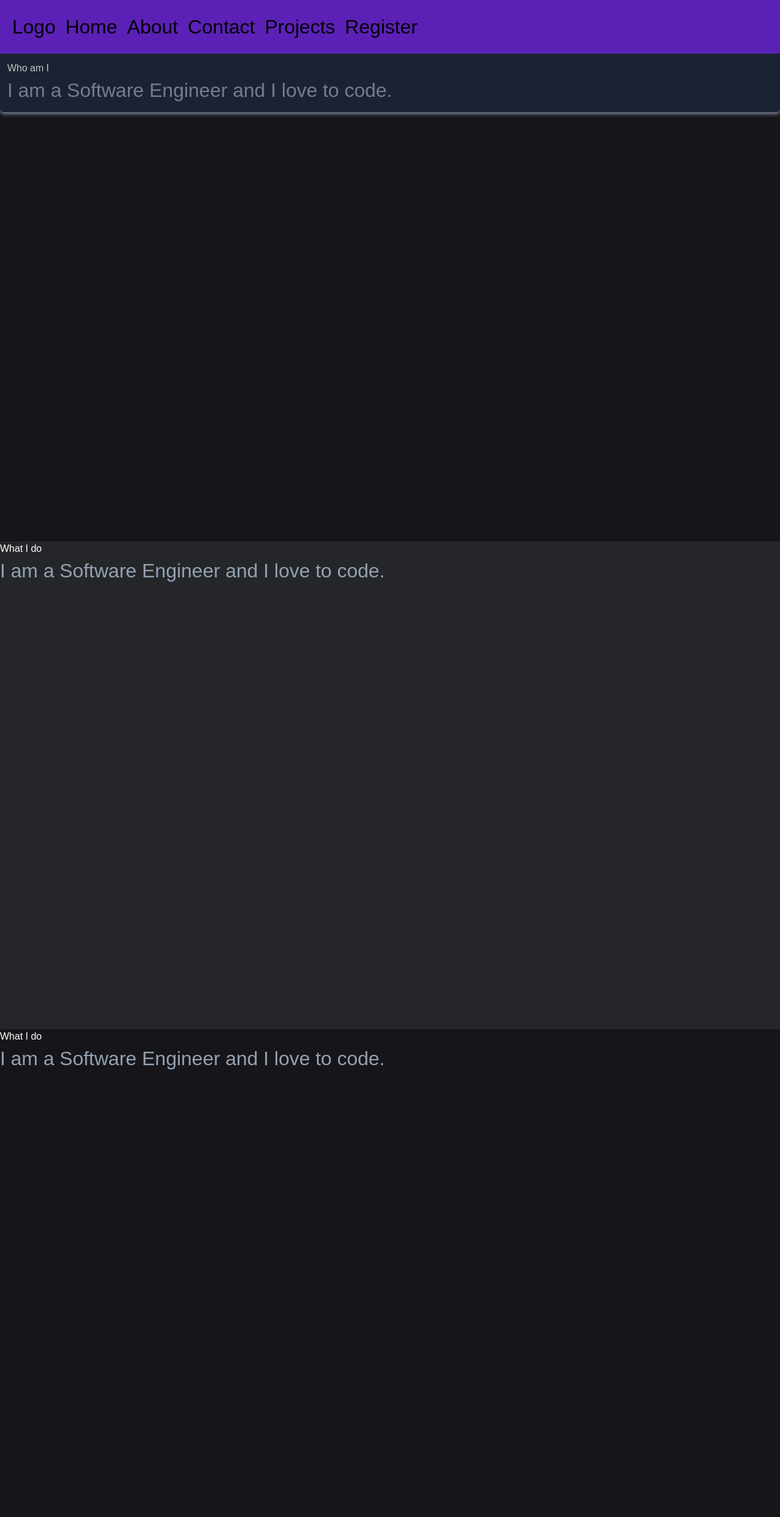
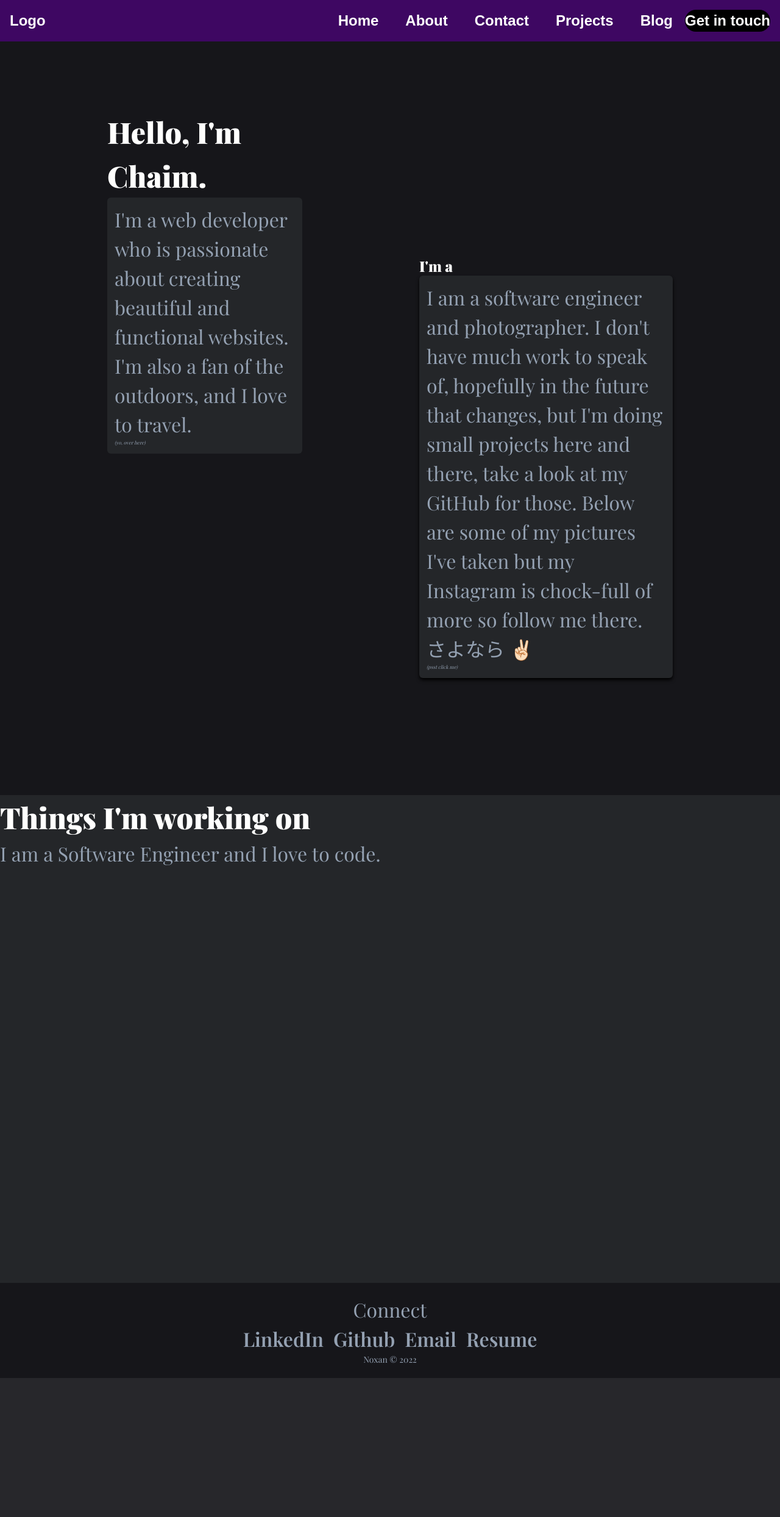
Before and after one commit to noxan-dev/personal-protfolioV2, a Flask app: page /redesign in a window 1280 px wide. Shown: the whole page at 61% size. After the commit the page ends 2260 px from the top, so only its background shows below. Run offline with Flask 2, Linux system fonts and the light colour scheme; some libraries are stand-ins or nearby versions.

Commit message:
continue design

```diff
--- /dev/null
+++ b/app.py
@@ -0,0 +1,28 @@
+from flask import Flask, render_template
+from flask_caching import Cache
+from datetime import datetime
+
+cache = Cache(config={'CACHE_TYPE': 'simple'})
+app = Flask(__name__)
+
+cache.init_app(app)
+app.config['TESTING'] = True
+app.config['SECRET_KEY'] = 'secret!'
+TEMPLATES_AUTO_RELOAD = True
+
+
+@app.route('/')
+@cache.cached(timeout=60)
+def home():
+    return render_template('index.html')
+
+
+@app.route('/redesign')
+# @cache.cached(timeout=60)
+def redesign():
+    year = datetime.now().year
+    return render_template('indexV2.html', year=year)
+
+
+if __name__ == '__main__':
+    app.run(debug=True)
--- a/static/css/styles.css
+++ b/static/css/styles.css
@@ -1,17 +1,15 @@
 
-body,
-html {
-    font-family: "Agency FB", sans-serif;
+* {
+    font-family: 'Playfair Display', serif;
+    box-sizing: border-box;
     margin: 0;
-}
-
-nav {
-    font-size: 2rem;
+    padding: 0;
 }
 
 h1 {
     color: #fffffe;
-    font-size: 3rem;
+    font-size: 3rem !important;
+    font-weight: 900 !important;
 }
 
 p {
@@ -19,15 +17,64 @@ p {
     font-size: 2rem;
 }
 
-#about-me,
-#introduction{
-    background-color: #16161a;
-    margin: 0;
-    height: 100vh;
+li, a, button {
+    font-family: "Agency FB", sans-serif;
+    font-size: 1.5rem;
+    font-weight: 600;
+    color: #fffffe;
+    text-decoration: none;
+}
+
+
+header {
+    display: flex;
+    justify-content: space-between;
+    align-items: center;
+    padding: 1rem;
+    background-color: #3e0762;
+    color: #fffffe;
+}
+
+li, a {
+    color: #fffffe;
+    text-decoration: none;
+}
+
+.logo {
+    margin-right: auto;
+}
+
+.nav-list {
+    list-style: none;
+}
+
+.nav-list li {
+    display: inline-block;
+    padding: 0 20px;
+}
+
+.nav-list li a {
+    transition: all 0.3s ease 0s;
+}
+
+.nav-list li a:hover {
+    color: #000000;
+}
+
+button {
+    padding: 9px 25px;
+    border: none;
+    background-color: #000000 !important;
+    border-radius: 50px;
+    cursor: pointer;
+    transition: all 0.3s ease 0s;
+}
+
+button:hover {
+   color: #450c0c;
 }
 
 #work {
     background-color: #242629;
-    margin: 0;
     height: 100vh;
 }
--- a/templates/indexV2.html
+++ b/templates/indexV2.html
@@ -1,32 +1,69 @@
 <!DOCTYPE html>
-<html lang="en">
+<!--suppress HtmlUnknownTarget -->
+<html lang="en" class="scroll-smooth">
 <head>
     <meta charset="UTF-8">
-    <meta name="viewport" content="width=device-width, initial-scale=1, user-scalable=no">
+    <meta name="viewport" content="width=device-width, initial-scale=1">
     <link rel="stylesheet" href="{{ url_for('static', filename='css/styles.css') }}">
+    <link rel="preconnect" href="https://fonts.googleapis.com">
+    <link rel="preconnect" href="https://fonts.gstatic.com" crossorigin>
+    <link href="https://fonts.googleapis.com/css2?family=Playfair+Display:wght@400;600;900&display=swap"
+          rel="stylesheet">
     <title>Chaim's Portfolio</title>
 </head>
+
+<body>
 {% include 'navbar.html' %}
-<body>
 <div class="layout">
-    <section id="introduction" class="w-full">
-        <div class="p-3 shadow-md hover:shadow-inner shadow-[#94a1b2] opacity-75 rounded-md bg-slate-800 w-auto">
-            <h1>Who am I</h1>
-            <p>I am a Software Engineer and I love to code.</p>
+    <section id="introduction" class="bg-[#16161a]">
+        <div class="main px-10 pt-5 lg:px-20 lg:py-28 grid auto-rows-auto grid-flow-rows lg:auto-cols-auto lg:grid-flow-col">
+            <div class="justify-self-start">
+                <div class="intro-text h-full md:pl-24 lg:pr-24 lg:max-w-lg">
+                    <h1>Hello, I'm Chaim.</h1>
+                    <div class="rounded-md bg-[#242629] hover:animate-bounce p-3">
+                        <p>I'm a web developer who is passionate about creating beautiful and functional websites.</p>
+                        <p>I'm also a fan of the outdoors, and I love to travel.</p>
+                        <p class="italic text-[8px]">(yo, over here)</p>
+                    </div>
+                </div>
+            </div>
+            <div class="justify-self-end">
+                <div class="synopsys pt-5 pb-10 md:pr-24 lg:pb-20 lg:pt-60 lg:max-w-lg">
+                    <h2 class="text-white text-2xl font-bold">I'm a</h2>
+                    <div class="p-3 shadow-md shadow-current hover:shadow-current hover:shadow-lg active:shadow-inner active:shadow-current rounded-md bg-[#242629] cursor-pointer">
+                        <p>
+                            I am a software engineer and photographer. I don't have much work to speak of, hopefully
+                            in the future that changes, but I'm doing small projects here and there, take a look at
+                            my
+                            GitHub for those. Below are some of my pictures I've taken but my Instagram is
+                            chock-full of
+                            more so follow me there. さよなら ✌🏻
+                        </p>
+                        <p class="italic text-[8px]">(psst click me)</p>
+                    </div>
+                </div>
+            </div>
         </div>
     </section>
     <section id="work">
         <div class="">
-            <h1>What I do</h1>
+            <h1>Things I'm working on</h1>
             <p>I am a Software Engineer and I love to code.</p>
         </div>
     </section>
-    <section id="about-me">
-        <div class="">
-            <h1>What I do</h1>
-            <p>I am a Software Engineer and I love to code.</p>
+    <footer id="about-me" class="bg-[#16161a]">
+        <div class="text-center h-full py-5">
+            <p>Connect</p>
+            <div class="flex flex-col lg:flex-row space-x-4 justify-center">
+                <a href="https://www.linkedin.com/in/chaimmalek/"><p class="hover:text-inherit">LinkedIn</p></a>
+                <a href="https://github.com/noxan-dev"><p class="hover:text-inherit">Github</p></a>
+                <a href="mailto:chaim.s.malek@gmail.com"><p class="hover:text-inherit">Email</p></a>
+                <a href="{{ url_for('static', filename='files/resume.pdf') }}"><p class="hover:text-inherit">Resume</p>
+                </a>
+            </div>
+            <p class="text-sm inset-x-0 bottom-0 top-full">Noxan &copy; {{ year }}</p>
         </div>
-    </section>
+    </footer>
 </div>
 <script src="https://cdn.tailwindcss.com"></script>
 </body>
--- a/templates/navbar.html
+++ b/templates/navbar.html
@@ -1,16 +1,13 @@
-<section class="navbar">
-    <nav class="navbar sticky top-0">
-        <div class="nav-wrapper flex flex-row bg-violet-800 p-5 space-x-4">
-            <div class="">
-                <a href="" class="brand-logo">Logo</a>
-            </div>
-            <ul id="nav-list" class="flex flex-row space-x-4">
-                <li><a href="">Home</a></li>
-                <li><a href="">About</a></li>
-                <li><a href="">Contact</a></li>
-                <li><a href="">Projects</a></li>
-                <li><a href="">Register</a></li>
-            </ul>
-        </div>
+<header>
+    <a href="" class="logo cursor-pointer">Logo</a>
+    <nav>
+        <ul class="nav-list">
+            <li><a href="">Home</a></li>
+            <li><a href="">About</a></li>
+            <li><a href="">Contact</a></li>
+            <li><a href="#work">Projects</a></li>
+            <li><a href="">Blog</a></li>
+        </ul>
     </nav>
-</section>
+    <a class="cta" href="#"><button>Get in touch</button></a>
+</header>
```
Also changed, not shown: 1 other file.
